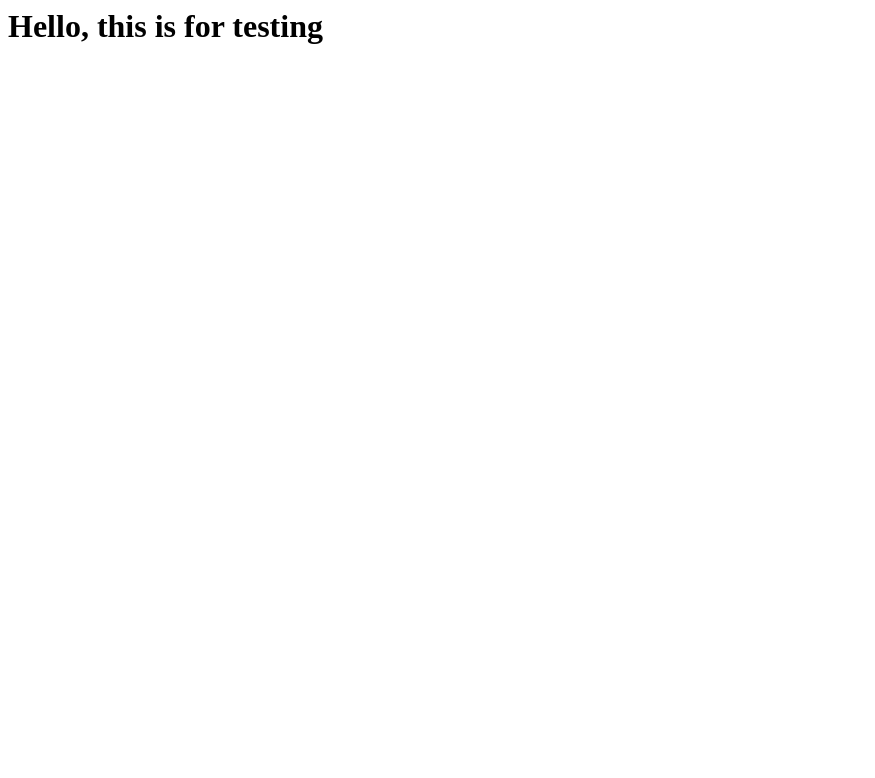
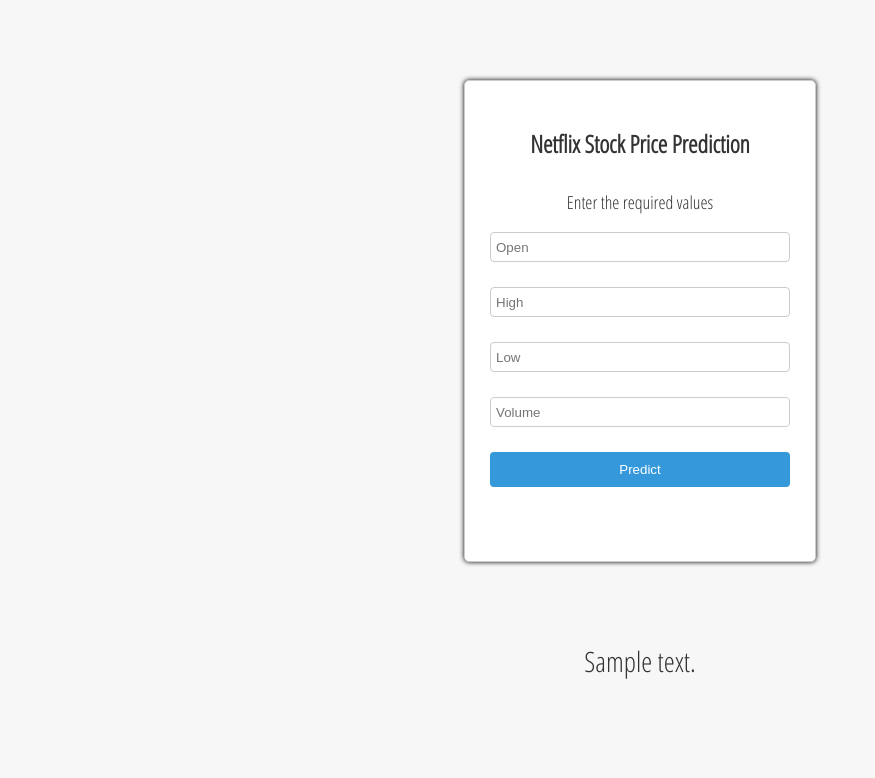
Before and after one commit to nithinrajkore/NetflixStockPricePrediction, a Flask app: template templates/home.html in a window 1280 px wide. Shown: the top 778 px of the page, without its empty margins (0-875 px from the left). Run offline with Flask 3, Linux system fonts and the light colour scheme; the template is opened without the code that fills it: most values are stand-ins (such as "Sample title", 1, 10 or a date in 2020); parts of the project's set-up code (start-up, migrations or seed data) failed here and were passed over.

Commit message:
Third commit

```diff
--- a/app.py
+++ b/app.py
@@ -18,12 +18,20 @@
 @app.route('/predict_api', methods = ['POST'])
 def predict_api():
     data = request.json['data']
-    newdata = scaler.transform(np.array(list(data.values())).reshape(1,-1))
+    newdata = scaler.transform(np.array(list(data.values())).reshape(1, -1))
     prediction = model.predict(newdata)
     output = prediction[0].tolist()
     # print(output)
     return jsonify(output)
     # return jsonify({'prediction': output})
 
+@app.route('/predict', methods = ['POST'])
+def predict():
+    data = [float(val) for val in request.form.values()]
+    final_input = scaler.transform(np.array(data).reshape(1, -1))
+    prediction = model.predict(final_input)
+    output = prediction[0].tolist()
+    return render_template("home.html",prediction_text = "The predicted Netflix stock value is {}".format(output[0]))
+
 if __name__=="__main__":
     app.run(debug = True)
--- a/templates/home.html
+++ b/templates/home.html
@@ -1,3 +1,108 @@
-<h1>
-    Hello, this is for testing
-</h1>
+<!DOCTYPE html>
+<html>
+
+<head>
+    <meta charset="UTF-8">
+    <title>Netflix Stock Price Prediction API</title>
+    <link href='https://fonts.googleapis.com/css?family=Pacifico' rel='stylesheet' type='text/css'>
+    <link href='https://fonts.googleapis.com/css?family=Arimo' rel='stylesheet' type='text/css'>
+    <link href='https://fonts.googleapis.com/css?family=Hind:300' rel='stylesheet' type='text/css'>
+    <link href='https://fonts.googleapis.com/css?family=Open+Sans+Condensed:300' rel='stylesheet' type='text/css'>
+    <style>
+        body {
+            font-family: 'Open Sans Condensed', sans-serif;
+            background-color: #f7f7f7;
+        }
+
+        .login {
+            margin: 80px auto;
+            width: 300px;
+            padding: 30px 25px;
+            background: white;
+            border: 1px solid #ccc;
+            text-align: center;
+            border-radius: 5px;
+            box-shadow: 0px 0px 5px 0px #000;
+        }
+
+        h1 {
+            margin-bottom: 30px;
+            font-size: 24px;
+            color: #333;
+        }
+
+        input {
+            width: 100%;
+            height: 30px;
+            margin-bottom: 25px;
+            padding: 5px;
+            box-sizing: border-box;
+            border: 1px solid #ccc;
+            border-radius: 4px;
+        }
+
+        button {
+            width: 100%;
+            height: 35px;
+            background: #3498db;
+            color: white;
+            border: none;
+            border-radius: 4px;
+            cursor: pointer;
+        }
+
+        button:hover {
+            background: #2980b9;
+        }
+
+        /* Additional styling for the result text */
+        p {
+            text-align: center;
+            font-size: 18px;
+            color: #333;
+            margin-top: 20px;
+        }
+
+        .response {
+            font-size: 28px;
+            color: #333;
+        }
+    </style>
+</head>
+
+<body>
+    <div class="login">
+        <h1>Netflix Stock Price Prediction</h1>
+        <p>Enter the required values</p>
+
+        <!-- Main Input For Receiving Query to our ML -->
+        <form action="{{ url_for('predict')}}" method="post">
+            <input type="text" name="Open" placeholder="Open" required="required" /><br>
+            <input type="text" name="High" placeholder="High" required="required" /><br>
+            <input type="text" name="Low" placeholder="Low" required="required" /><br>
+            <input type="text" name="Volume" placeholder="Volume" required="required" /><br>
+            <!-- <input type="text" name="NOX" placeholder="NOX" required="required" /><br>
+        <input type="text" name="RM" placeholder="RM" required="required" /><br>
+        <input type="text" name="Age" placeholder="Age" required="required" /><br>
+        <input type="text" name="DIS" placeholder="DIS" required="required" /><br>
+        <input type="text" name="RAD" placeholder="RAD" required="required" /><br>
+        <input type="text" name="TAX" placeholder="TAX" required="required" /><br>
+        <input type="text" name="PTRATIO" placeholder="PTRATIO" required="required" /><br>
+        <input type="text" name="B" placeholder="B" required="required" /><br>
+        <input type="text" name="LSTAT" placeholder="LSTAT" required="required" /><br> -->
+
+
+
+            <button type="submit" class="btn btn-primary btn-block btn-large">Predict</button>
+        </form>
+
+        <br>
+        <br>
+
+
+    </div>
+    <p class="response">{{prediction_text}}</p>
+
+</body>
+
+</html>
```
